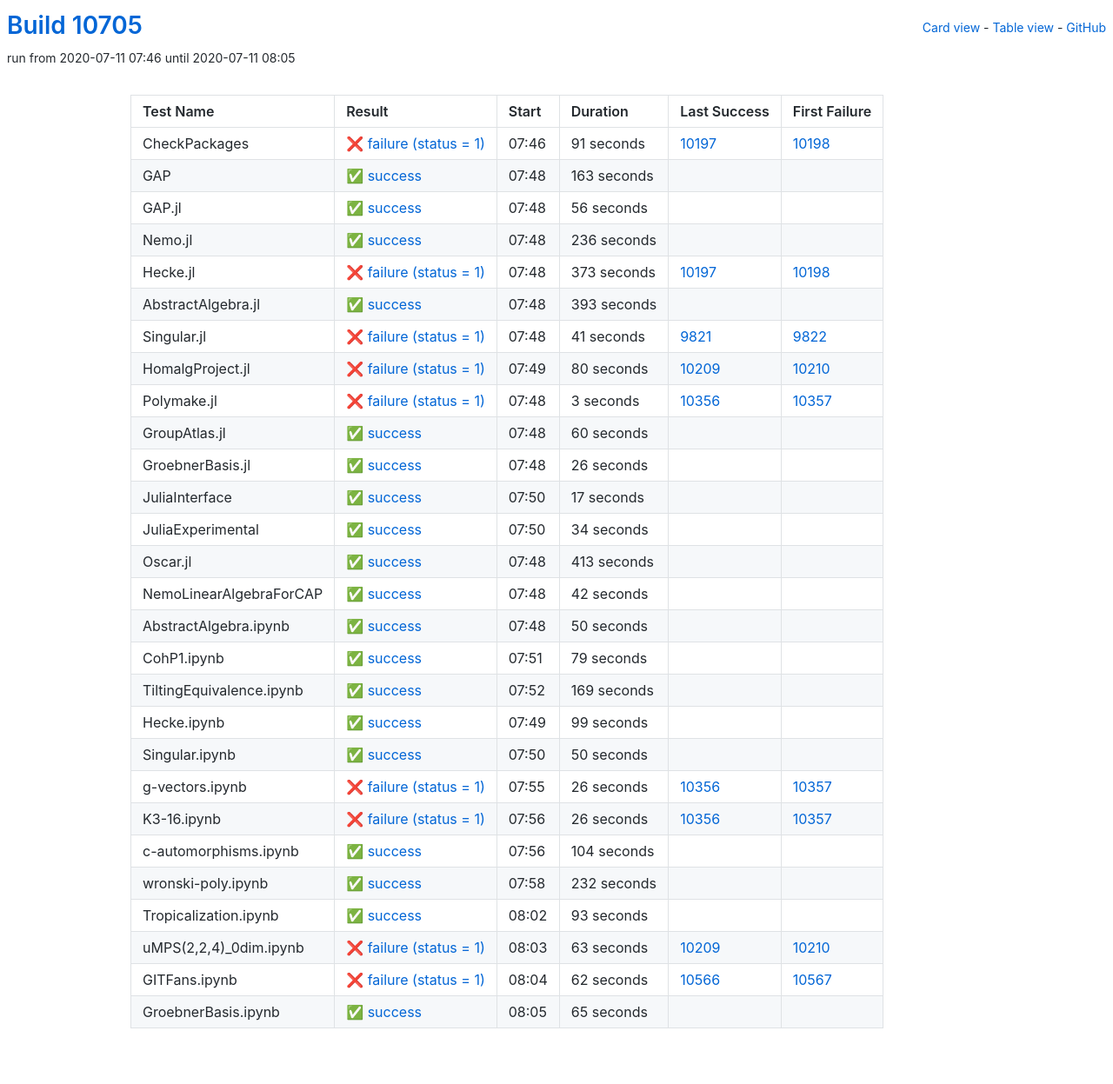
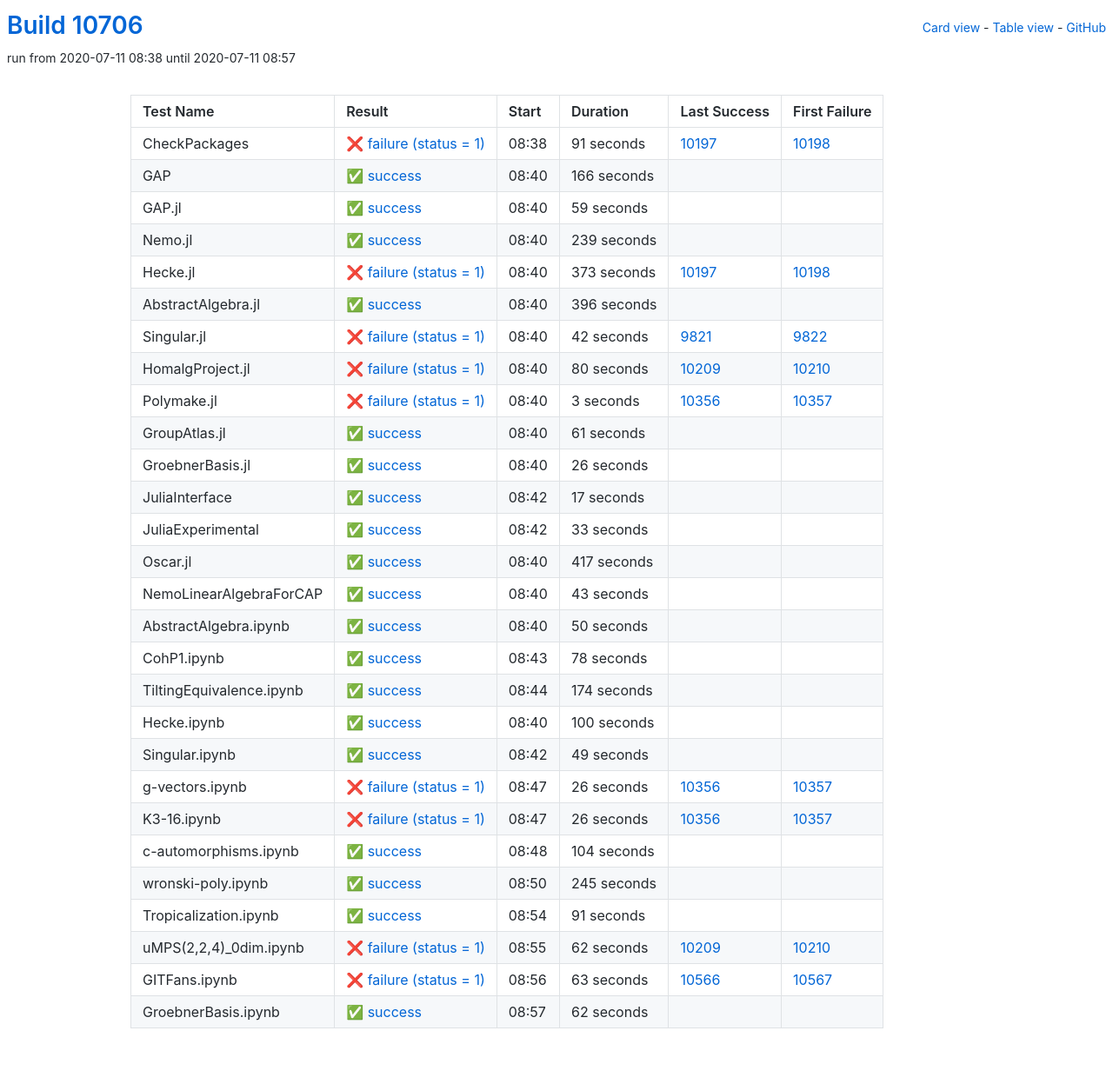
Before and after one commit to oscar-system/oscar-ci-status, a Jekyll site: the page built from table.html, in a window 1280 px wide. Shown: the whole page at 87% size. Built offline with Jekyll 4.4.1, drawn with Linux system fonts in a browser that asks for light colours.

Commit message:
Build #10706

```diff
--- a/_data/ci.yml
+++ b/_data/ci.yml
@@ -1,6 +1,6 @@
 ---
-build: 10705
-build_url: https://oscarci.mathematik.uni-kl.de/job/oscar/10705/
+build: 10706
+build_url: https://oscarci.mathematik.uni-kl.de/job/oscar/10706/
 job: oscar
 organization: oscar-system
 repo: oscar-ci-status
@@ -8,8 +8,8 @@
 tests:
 - name: CheckPackages
   id: checkpackages
-  log: https://oscarci.mathematik.uni-kl.de/job/oscar/10705/artifact/logs/build-10705/CheckPackages.log
-  start: 2020-07-11 07:46
+  log: https://oscarci.mathematik.uni-kl.de/job/oscar/10706/artifact/logs/build-10706/CheckPackages.log
+  start: 2020-07-11 08:38
   success: false
   exitcode: 1
   status: failure
@@ -20,44 +20,44 @@
   first_failure_url: https://oscarci.mathematik.uni-kl.de/job/oscar/10198/
 - name: GAP
   id: gap
-  log: https://oscarci.mathematik.uni-kl.de/job/oscar/10705/artifact/logs/build-10705/GAP.log
-  start: 2020-07-11 07:48
+  log: https://oscarci.mathematik.uni-kl.de/job/oscar/10706/artifact/logs/build-10706/GAP.log
+  start: 2020-07-11 08:40
   success: true
   exitcode: 0
   status: success
-  duration: 163
+  duration: 166
   last_success: false
   last_success_url:
   first_failure: false
   first_failure_url:
 - name: GAP.jl
   id: gap-jl
-  log: https://oscarci.mathematik.uni-kl.de/job/oscar/10705/artifact/logs/build-10705/GAP.jl.log
-  start: 2020-07-11 07:48
+  log: https://oscarci.mathematik.uni-kl.de/job/oscar/10706/artifact/logs/build-10706/GAP.jl.log
+  start: 2020-07-11 08:40
   success: true
   exitcode: 0
   status: success
-  duration: 56
+  duration: 59
   last_success: false
   last_success_url:
   first_failure: false
   first_failure_url:
 - name: Nemo.jl
   id: nemo-jl
-  log: https://oscarci.mathematik.uni-kl.de/job/oscar/10705/artifact/logs/build-10705/Nemo.jl.log
-  start: 2020-07-11 07:48
+  log: https://oscarci.mathematik.uni-kl.de/job/oscar/10706/artifact/logs/build-10706/Nemo.jl.log
+  start: 2020-07-11 08:40
   success: true
   exitcode: 0
   status: success
-  duration: 236
+  duration: 239
   last_success: false
   last_success_url:
   first_failure: false
   first_failure_url:
 - name: Hecke.jl
   id: hecke-jl
-  log: https://oscarci.mathematik.uni-kl.de/job/oscar/10705/artifact/logs/build-10705/Hecke.jl.log
-  start: 2020-07-11 07:48
+  log: https://oscarci.mathematik.uni-kl.de/job/oscar/10706/artifact/logs/build-10706/Hecke.jl.log
+  start: 2020-07-11 08:40
   success: false
   exitcode: 1
   status: failure
@@ -68,32 +68,32 @@
   first_failure_url: https://oscarci.mathematik.uni-kl.de/job/oscar/10198/
 - name: AbstractAlgebra.jl
   id: abstractalgebra-jl
-  log: https://oscarci.mathematik.uni-kl.de/job/oscar/10705/artifact/logs/build-10705/AbstractAlgebra.jl.log
-  start: 2020-07-11 07:48
+  log: https://oscarci.mathematik.uni-kl.de/job/oscar/10706/artifact/logs/build-10706/AbstractAlgebra.jl.log
+  start: 2020-07-11 08:40
   success: true
   exitcode: 0
   status: success
-  duration: 393
+  duration: 396
   last_success: false
   last_success_url:
   first_failure: false
   first_failure_url:
 - name: Singular.jl
   id: singular-jl
-  log: https://oscarci.mathematik.uni-kl.de/job/oscar/10705/artifact/logs/build-10705/Singular.jl.log
-  start: 2020-07-11 07:48
+  log: https://oscarci.mathematik.uni-kl.de/job/oscar/10706/artifact/logs/build-10706/Singular.jl.log
+  start: 2020-07-11 08:40
   success: false
   exitcode: 1
   status: failure
-  duration: 41
+  duration: 42
   last_success: 9821
   last_success_url: https://oscarci.mathematik.uni-kl.de/job/oscar/9821/
   first_failure: 9822
   first_failure_url: https://oscarci.mathematik.uni-kl.de/job/oscar/9822/
 - name: HomalgProject.jl
   id: homalgproject-jl
-  log: https://oscarci.mathematik.uni-kl.de/job/oscar/10705/artifact/logs/build-10705/HomalgProject.jl.log
-  start: 2020-07-11 07:49
+  log: https://oscarci.mathematik.uni-kl.de/job/oscar/10706/artifact/logs/build-10706/HomalgProject.jl.log
+  start: 2020-07-11 08:40
   success: false
   exitcode: 1
   status: failure
@@ -104,8 +104,8 @@
   first_failure_url: https://oscarci.mathematik.uni-kl.de/job/oscar/10210/
 - name: Polymake.jl
   id: polymake-jl
-  log: https://oscarci.mathematik.uni-kl.de/job/oscar/10705/artifact/logs/build-10705/Polymake.jl.log
-  start: 2020-07-11 07:48
+  log: https://oscarci.mathematik.uni-kl.de/job/oscar/10706/artifact/logs/build-10706/Polymake.jl.log
+  start: 2020-07-11 08:40
   success: false
   exitcode: 1
   status: failure
@@ -116,20 +116,20 @@
   first_failure_url: https://oscarci.mathematik.uni-kl.de/job/oscar/10357/
 - name: GroupAtlas.jl
   id: groupatlas-jl
-  log: https://oscarci.mathematik.uni-kl.de/job/oscar/10705/artifact/logs/build-10705/GroupAtlas.jl.log
-  start: 2020-07-11 07:48
+  log: https://oscarci.mathematik.uni-kl.de/job/oscar/10706/artifact/logs/build-10706/GroupAtlas.jl.log
+  start: 2020-07-11 08:40
   success: true
   exitcode: 0
   status: success
-  duration: 60
+  duration: 61
   last_success: false
   last_success_url:
   first_failure: false
   first_failure_url:
 - name: GroebnerBasis.jl
   id: groebnerbasis-jl
-  log: https://oscarci.mathematik.uni-kl.de/job/oscar/10705/artifact/logs/build-10705/GroebnerBasis.jl.log
-  start: 2020-07-11 07:48
+  log: https://oscarci.mathematik.uni-kl.de/job/oscar/10706/artifact/logs/build-10706/GroebnerBasis.jl.log
+  start: 2020-07-11 08:40
   success: true
   exitcode: 0
   status: success
@@ -140,8 +140,8 @@
   first_failure_url:
 - name: JuliaInterface
   id: juliainterface
-  log: https://oscarci.mathematik.uni-kl.de/job/oscar/10705/artifact/logs/build-10705/JuliaInterface.log
-  start: 2020-07-11 07:50
+  log: https://oscarci.mathematik.uni-kl.de/job/oscar/10706/artifact/logs/build-10706/JuliaInterface.log
+  start: 2020-07-11 08:42
   success: true
   exitcode: 0
   status: success
@@ -152,44 +152,44 @@
   first_failure_url:
 - name: JuliaExperimental
   id: juliaexperimental
-  log: https://oscarci.mathematik.uni-kl.de/job/oscar/10705/artifact/logs/build-10705/JuliaExperimental.log
-  start: 2020-07-11 07:50
+  log: https://oscarci.mathematik.uni-kl.de/job/oscar/10706/artifact/logs/build-10706/JuliaExperimental.log
+  start: 2020-07-11 08:42
   success: true
   exitcode: 0
   status: success
-  duration: 34
+  duration: 33
   last_success: false
   last_success_url:
   first_failure: false
   first_failure_url:
 - name: Oscar.jl
   id: oscar-jl
-  log: https://oscarci.mathematik.uni-kl.de/job/oscar/10705/artifact/logs/build-10705/Oscar.jl.log
-  start: 2020-07-11 07:48
+  log: https://oscarci.mathematik.uni-kl.de/job/oscar/10706/artifact/logs/build-10706/Oscar.jl.log
+  start: 2020-07-11 08:40
   success: true
   exitcode: 0
   status: success
-  duration: 413
+  duration: 417
   last_success: false
   last_success_url:
   first_failure: false
   first_failure_url:
 - name: NemoLinearAlgebraForCAP
   id: nemolinearalgebraforcap
-  log: https://oscarci.mathematik.uni-kl.de/job/oscar/10705/artifact/logs/build-10705/NemoLinearAlgebraForCAP.log
-  start: 2020-07-11 07:48
+  log: https://oscarci.mathematik.uni-kl.de/job/oscar/10706/artifact/logs/build-10706/NemoLinearAlgebraForCAP.log
+  start: 2020-07-11 08:40
   success: true
   exitcode: 0
   status: success
-  duration: 42
+  duration: 43
   last_success: false
   last_success_url:
   first_failure: false
   first_failure_url:
 - name: AbstractAlgebra.ipynb
   id: abstractalgebra-ipynb
-  log: https://oscarci.mathematik.uni-kl.de/job/oscar/10705/artifact/logs/build-10705/AbstractAlgebra.ipynb.log
-  start: 2020-07-11 07:48
+  log: https://oscarci.mathematik.uni-kl.de/job/oscar/10706/artifact/logs/build-10706/AbstractAlgebra.ipynb.log
+  start: 2020-07-11 08:40
   success: true
   exitcode: 0
   status: success
@@ -200,56 +200,56 @@
   first_failure_url:
 - name: CohP1.ipynb
   id: cohp1-ipynb
-  log: https://oscarci.mathematik.uni-kl.de/job/oscar/10705/artifact/logs/build-10705/CohP1.ipynb.log
-  start: 2020-07-11 07:51
+  log: https://oscarci.mathematik.uni-kl.de/job/oscar/10706/artifact/logs/build-10706/CohP1.ipynb.log
+  start: 2020-07-11 08:43
   success: true
   exitcode: 0
   status: success
-  duration: 79
+  duration: 78
   last_success: false
   last_success_url:
   first_failure: false
   first_failure_url:
 - name: TiltingEquivalence.ipynb
   id: tiltingequivalence-ipynb
-  log: https://oscarci.mathematik.uni-kl.de/job/oscar/10705/artifact/logs/build-10705/TiltingEquivalence.ipynb.log
-  start: 2020-07-11 07:52
+  log: https://oscarci.mathematik.uni-kl.de/job/oscar/10706/artifact/logs/build-10706/TiltingEquivalence.ipynb.log
+  start: 2020-07-11 08:44
   success: true
   exitcode: 0
   status: success
-  duration: 169
+  duration: 174
   last_success: false
   last_success_url:
   first_failure: false
   first_failure_url:
 - name: Hecke.ipynb
   id: hecke-ipynb
-  log: https://oscarci.mathematik.uni-kl.de/job/oscar/10705/artifact/logs/build-10705/Hecke.ipynb.log
-  start: 2020-07-11 07:49
+  log: https://oscarci.mathematik.uni-kl.de/job/oscar/10706/artifact/logs/build-10706/Hecke.ipynb.log
+  start: 2020-07-11 08:40
   success: true
   exitcode: 0
   status: success
-  duration: 99
+  duration: 100
   last_success: false
   last_success_url:
   first_failure: false
   first_failure_url:
 - name: Singular.ipynb
   id: singular-ipynb
-  log: https://oscarci.mathematik.uni-kl.de/job/oscar/10705/artifact/logs/build-10705/Singular.ipynb.log
-  start: 2020-07-11 07:50
+  log: https://oscarci.mathematik.uni-kl.de/job/oscar/10706/artifact/logs/build-10706/Singular.ipynb.log
+  start: 2020-07-11 08:42
   success: true
   exitcode: 0
   status: success
-  duration: 50
+  duration: 49
   last_success: false
   last_success_url:
   first_failure: false
   first_failure_url:
 - name: g-vectors.ipynb
   id: g-vectors-ipynb
-  log: https://oscarci.mathematik.uni-kl.de/job/oscar/10705/artifact/logs/build-10705/g-vectors.ipynb.log
-  start: 2020-07-11 07:55
+  log: https://oscarci.mathematik.uni-kl.de/job/oscar/10706/artifact/logs/build-10706/g-vectors.ipynb.log
+  start: 2020-07-11 08:47
   success: false
   exitcode: 1
   status: failure
@@ -260,8 +260,8 @@
   first_failure_url: https://oscarci.mathematik.uni-kl.de/job/oscar/10357/
 - name: K3-16.ipynb
   id: k3-16-ipynb
-  log: https://oscarci.mathematik.uni-kl.de/job/oscar/10705/artifact/logs/build-10705/K3-16.ipynb.log
-  start: 2020-07-11 07:56
+  log: https://oscarci.mathematik.uni-kl.de/job/oscar/10706/artifact/logs/build-10706/K3-16.ipynb.log
+  start: 2020-07-11 08:47
   success: false
   exitcode: 1
   status: failure
@@ -272,8 +272,8 @@
   first_failure_url: https://oscarci.mathematik.uni-kl.de/job/oscar/10357/
 - name: c-automorphisms.ipynb
   id: c-automorphisms-ipynb
-  log: https://oscarci.mathematik.uni-kl.de/job/oscar/10705/artifact/logs/build-10705/c-automorphisms.ipynb.log
-  start: 2020-07-11 07:56
+  log: https://oscarci.mathematik.uni-kl.de/job/oscar/10706/artifact/logs/build-10706/c-automorphisms.ipynb.log
+  start: 2020-07-11 08:48
   success: true
   exitcode: 0
   status: success
@@ -284,60 +284,60 @@
   first_failure_url:
 - name: wronski-poly.ipynb
   id: wronski-poly-ipynb
-  log: https://oscarci.mathematik.uni-kl.de/job/oscar/10705/artifact/logs/build-10705/wronski-poly.ipynb.log
-  start: 2020-07-11 07:58
+  log: https://oscarci.mathematik.uni-kl.de/job/oscar/10706/artifact/logs/build-10706/wronski-poly.ipynb.log
+  start: 2020-07-11 08:50
   success: true
   exitcode: 0
   status: success
-  duration: 232
+  duration: 245
   last_success: false
   last_success_url:
   first_failure: false
   first_failure_url:
 - name: Tropicalization.ipynb
   id: tropicalization-ipynb
-  log: https://oscarci.mathematik.uni-kl.de/job/oscar/10705/artifact/logs/build-10705/Tropicalization.ipynb.log
-  start: 2020-07-11 08:02
+  log: https://oscarci.mathematik.uni-kl.de/job/oscar/10706/artifact/logs/build-10706/Tropicalization.ipynb.log
+  start: 2020-07-11 08:54
   success: true
   exitcode: 0
   status: success
-  duration: 93
+  duration: 91
   last_success: false
   last_success_url:
   first_failure: false
   first_failure_url:
 - name: uMPS(2,2,4)_0dim.ipynb
   id: umps-2-2-4-0dim-ipynb
-  log: https://oscarci.mathematik.uni-kl.de/job/oscar/10705/artifact/logs/build-10705/uMPS-2-2-4-_0dim.ipynb.log
-  start: 2020-07-11 08:03
+  log: https://oscarci.mathematik.uni-kl.de/job/oscar/10706/artifact/logs/build-10706/uMPS-2-2-4-_0dim.ipynb.log
+  start: 2020-07-11 08:55
   success: false
   exitcode: 1
   status: failure
-  duration: 63
+  duration: 62
   last_success: 10209
   last_success_url: https://oscarci.mathematik.uni-kl.de/job/oscar/10209/
   first_failure: 10210
   first_failure_url: https://oscarci.mathematik.uni-kl.de/job/oscar/10210/
 - name: GITFans.ipynb
   id: gitfans-ipynb
-  log: https://oscarci.mathematik.uni-kl.de/job/oscar/10705/artifact/logs/build-10705/GITFans.ipynb.log
-  start: 2020-07-11 08:04
+  log: https://oscarci.mathematik.uni-kl.de/job/oscar/10706/artifact/logs/build-10706/GITFans.ipynb.log
+  start: 2020-07-11 08:56
   success: false
   exitcode: 1
   status: failure
-  duration: 62
+  duration: 63
   last_success: 10566
   last_success_url: https://oscarci.mathematik.uni-kl.de/job/oscar/10566/
   first_failure: 10567
   first_failure_url: https://oscarci.mathematik.uni-kl.de/job/oscar/10567/
 - name: GroebnerBasis.ipynb
   id: groebnerbasis-ipynb
-  log: https://oscarci.mathematik.uni-kl.de/job/oscar/10705/artifact/logs/build-10705/GroebnerBasis.ipynb.log
-  start: 2020-07-11 08:05
+  log: https://oscarci.mathematik.uni-kl.de/job/oscar/10706/artifact/logs/build-10706/GroebnerBasis.ipynb.log
+  start: 2020-07-11 08:57
   success: true
   exitcode: 0
   status: success
-  duration: 65
+  duration: 62
   last_success: false
   last_success_url:
   first_failure: false
```
Also changed, not shown: README.md.
